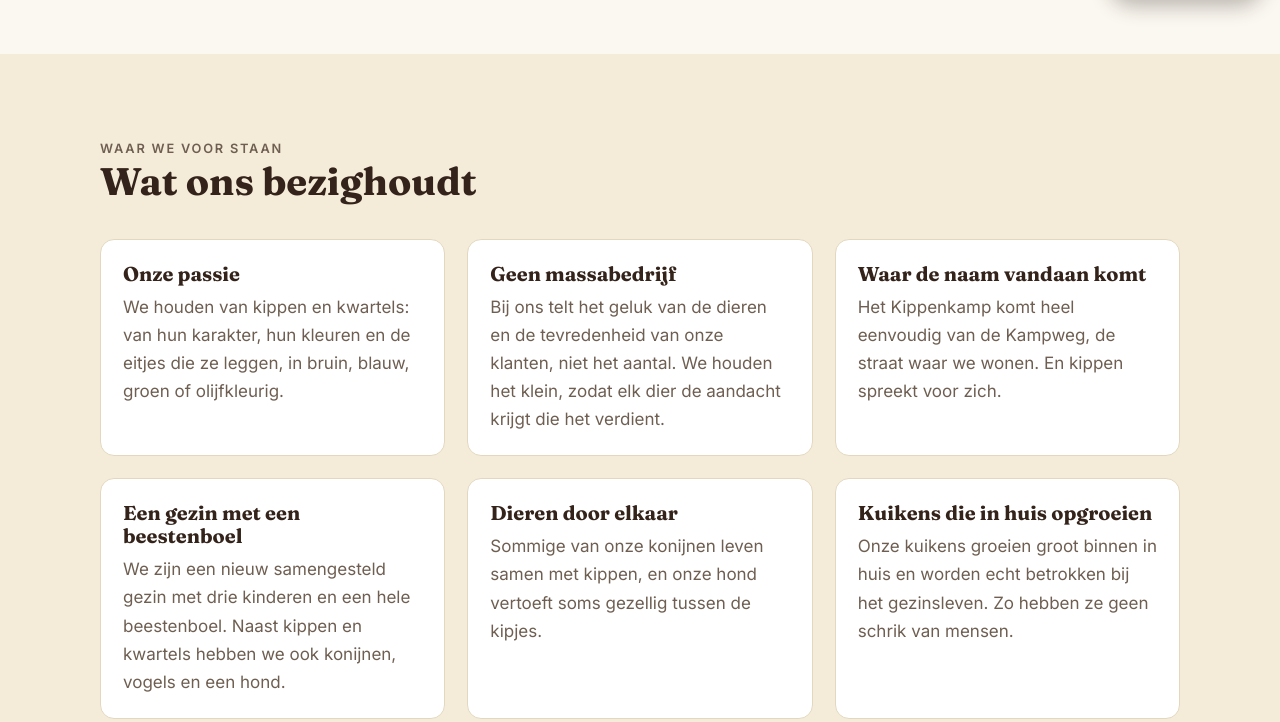
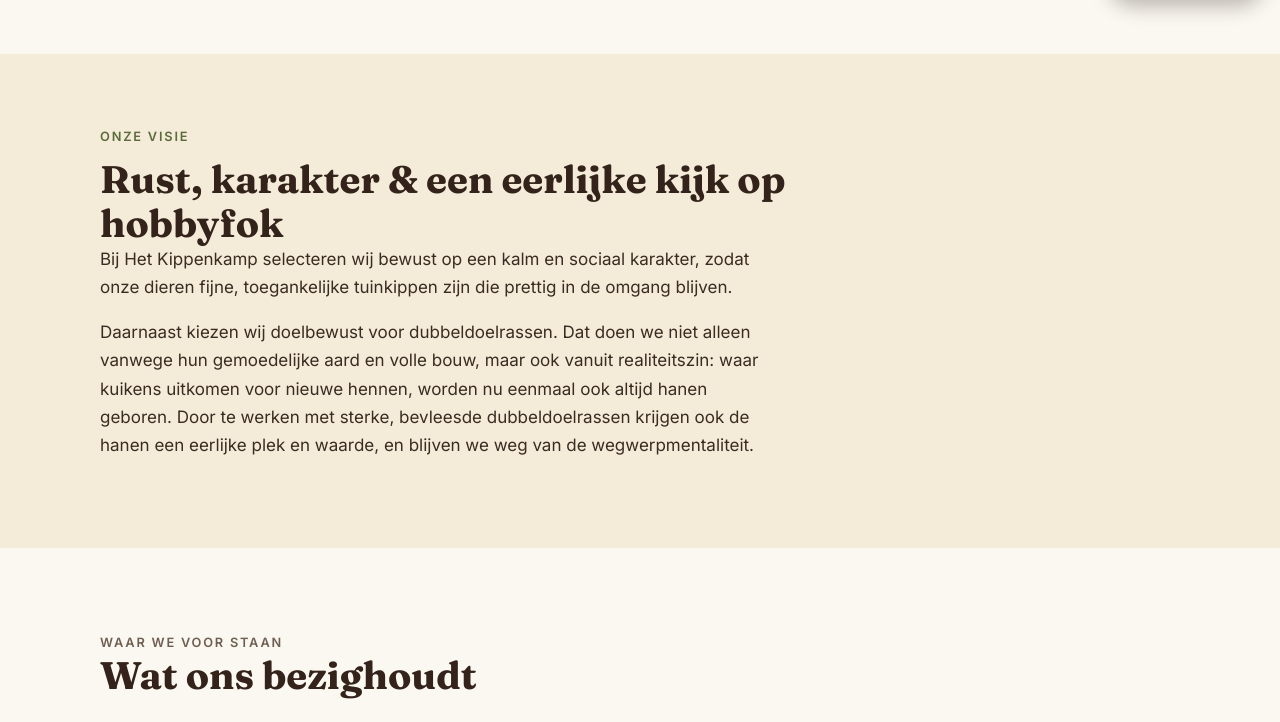
Before and after one commit to dthaels-cpu/Kippenkamp-site, a plain HTML site: page over-ons.html in a window 1280 px wide. Shown: the part 784-1506 px from the top of the page. Drawn offline with Linux system fonts and the light colour scheme.

Commit message:
Intro boven rassenlijst en visietekst bij Over ons
Co-Authored-By: Claude Sonnet 5.5 <noreply@anthropic.com>
Claude-Session: https://claude.ai/code/session_01GLxbuMT7V4bSBJUYJm3oTt

```diff
--- a/over-ons.html
+++ b/over-ons.html
@@ -71,7 +71,18 @@
   </div>
 </section>
 
-<section class="section band">
+<section class="section band" id="visie">
+  <div class="wrap">
+    <div class="prose visie">
+      <p class="eyebrow">Onze visie</p>
+      <h2>Rust, karakter &amp; een eerlijke kijk op hobbyfok</h2>
+      <p>Bij Het Kippenkamp selecteren wij bewust op een kalm en sociaal karakter, zodat onze dieren fijne, toegankelijke tuinkippen zijn die prettig in de omgang blijven.</p>
+      <p>Daarnaast kiezen wij doelbewust voor dubbeldoelrassen. Dat doen we niet alleen vanwege hun gemoedelijke aard en volle bouw, maar ook vanuit realiteitszin: waar kuikens uitkomen voor nieuwe hennen, worden nu eenmaal ook altijd hanen geboren. Door te werken met sterke, bevleesde dubbeldoelrassen krijgen ook de hanen een eerlijke plek en waarde, en blijven we weg van de wegwerpmentaliteit.</p>
+    </div>
+  </div>
+</section>
+
+<section class="section">
   <div class="wrap">
     <div class="section-head">
       <p class="eyebrow">Waar we voor staan</p>
--- a/style.css
+++ b/style.css
@@ -373,3 +373,4 @@ input[aria-invalid="true"], select[aria-invalid="true"], textarea[aria-invalid="
 .kleurslagen details > div { padding: 0 20px 8px; max-width: 70ch; }
 .liefde { max-width: 70ch; }
 .ras-slider { min-width: 0; } .ras-slider .slider { aspect-ratio: 4 / 3; }
+.aanbod-intro { max-width: 70ch; margin: 0 0 28px; } .aanbod-intro h2 { margin-bottom: 10px; } .visie { max-width: 70ch; }
```
Also changed, not shown: aanbod.html (+6 -1 lines).
